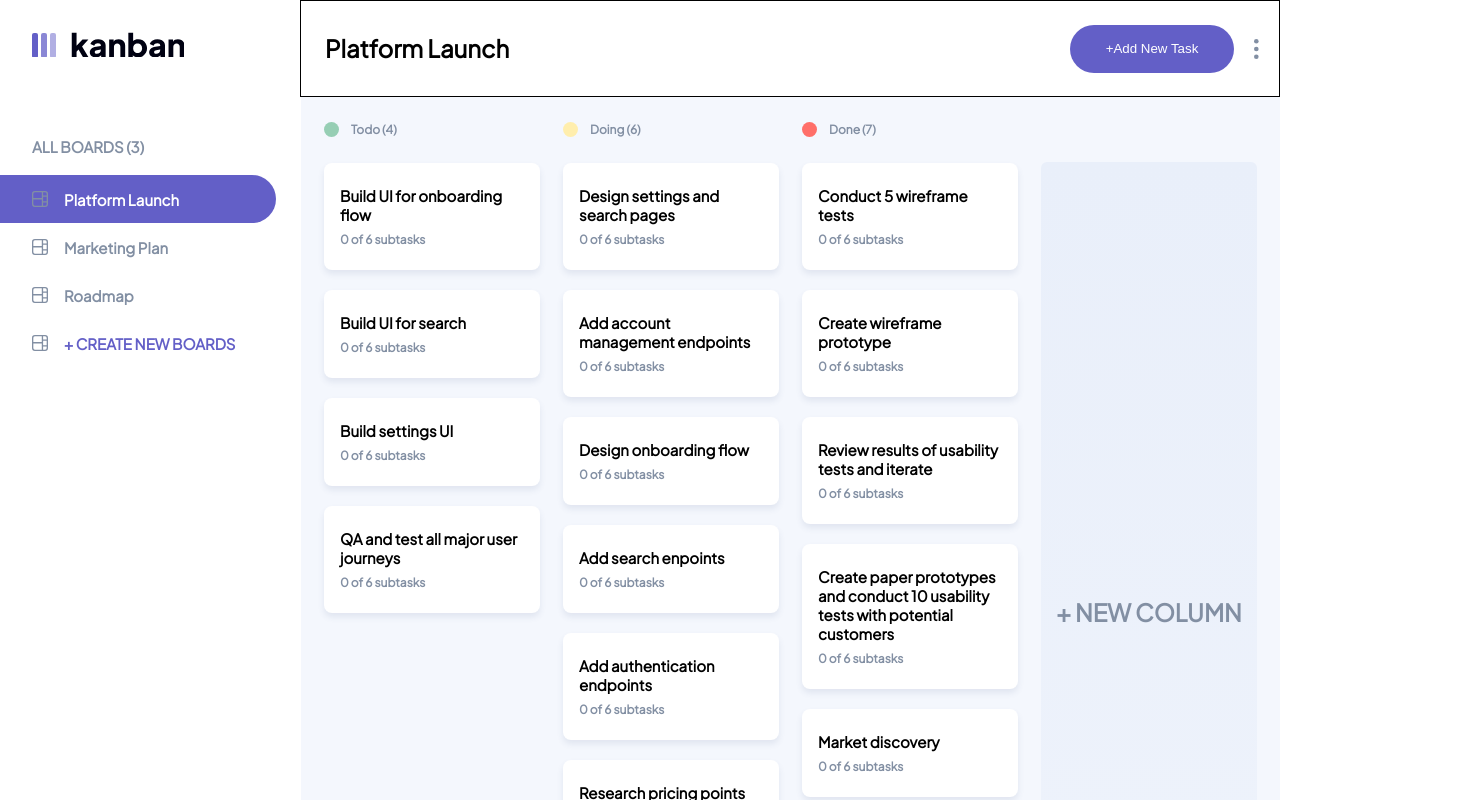
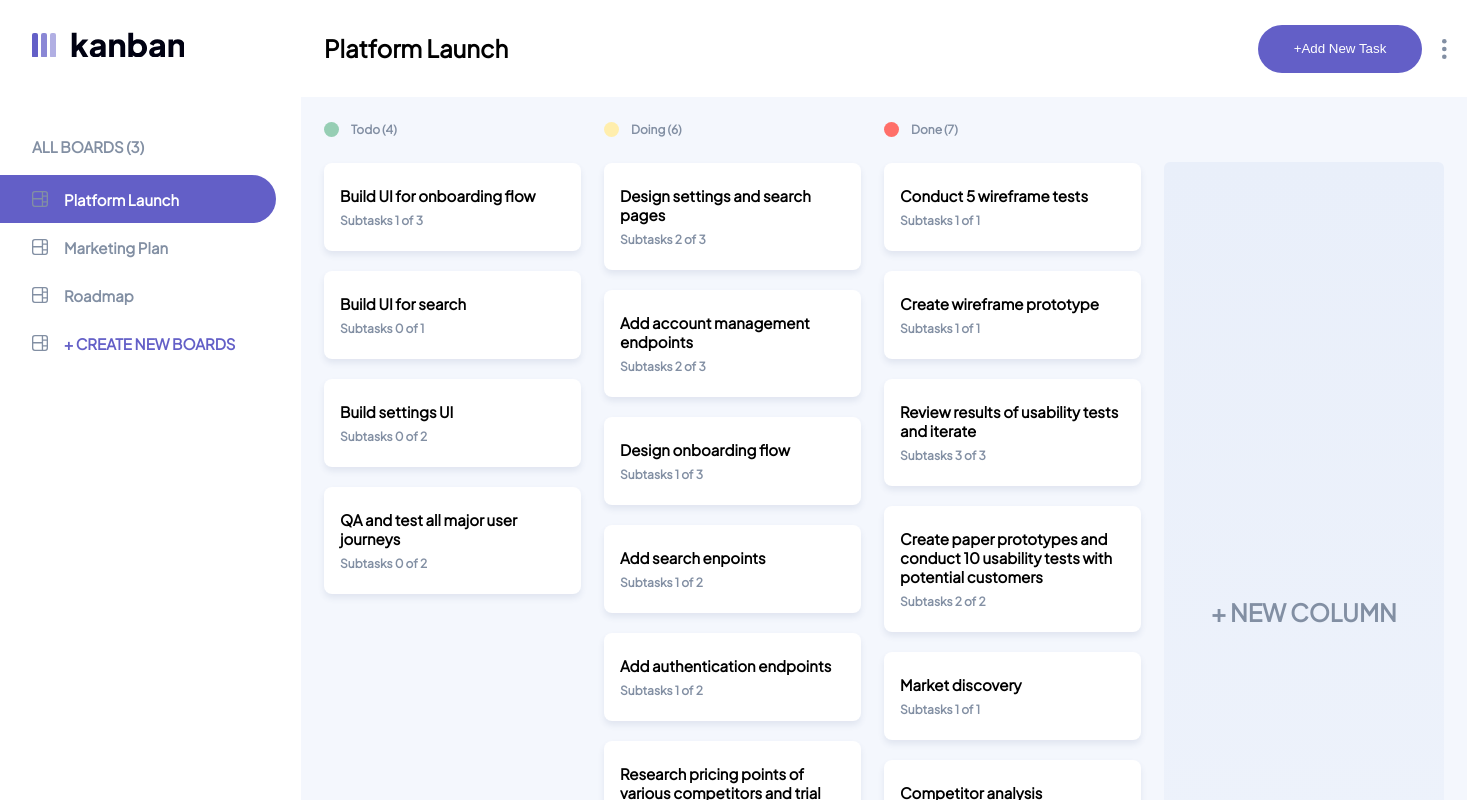
Before and after one commit to jlee380/kanbanClone, a React (Create React App) app: page / in a window 1280 px wide. Shown: the top 800 px of the page, 1467 px wide, since content can reach past the window. Built offline with nearby package versions, Linux system fonts and the light colour scheme.

Commit message:
a counter of subtasks on dashboard added

```diff
--- a/src/App.css
+++ b/src/App.css
@@ -15,15 +15,3 @@
 #dark .main {
 	background-color: #2B2C37;
 }
-
-.sideBar {
-
-}
-
-.header {
-	grid-area: headerArea;
-}
-
-.App:nth-child(3) {
-
-}
--- a/src/components/Dashboard.js
+++ b/src/components/Dashboard.js
@@ -5,13 +5,13 @@ import { BoardContext } from "../App";
 import { COLORS } from "../theme/styles";
 
 const Wrapper = styled.div`
-	flex: 1 1 auto;
-	min-width: 0;
+	// flex: 1 1 auto;
+	// min-width: 0;
 `;
 const DashboardContainer = styled.div`
 	display: flex;
 
-	overflow-x: auto;
+	// overflow-x: auto;
 
 	background: ${COLORS.LIGHTGRAY};
 `;
@@ -97,11 +97,9 @@ const AddNewColumn = styled.p`
 const colors = ["#96ceb4", "#ffeead", "#ff6f69", "#ffcc5c", "#88d8b0"];
 
 function Dashboard() {
-	const { setIsModalOpen, setSelectedTask, columns } =
+	const { setIsModalOpen, setSelectedTask, columns, completedTasks } =
 		useContext(BoardContext);
-
-	useEffect(() => {}, []);
-
+	console.log(columns);
 	return (
 		<>
 			<Wrapper>
@@ -135,7 +133,23 @@ function Dashboard() {
 														);
 													}}>
 													<Title>{item.title}</Title>
-													<SubtaskCounter>{`0 of 6 subtasks`}</SubtaskCounter>
+
+													<SubtaskCounter>
+														{`Subtasks `}
+														{
+															item.subtasks.filter(
+																(sub) =>
+																	sub.isCompleted ===
+																	true
+															).length
+														}
+														{` of `}
+														{
+															item.subtasks.filter(
+																(sub) => sub
+															).length
+														}
+													</SubtaskCounter>
 												</Li>
 											) : null
 										)}
--- a/src/components/Header.js
+++ b/src/components/Header.js
@@ -11,10 +11,6 @@ import { BoardContext } from "../App";
 
 const HeaderContainer = styled.div`
 	display: flex;
-
-	// position: sticky;
-	// top: 0;
-	// left: 0;
 
 	background-color: white;
 `;
@@ -40,7 +36,7 @@ const RightContainer = styled.div`
 	flex-grow: 1;
 	justify-content: space-between;
 
-	border: 0.1rem solid;
+	// border: 0.1rem solid;
 `;
 
 const SelectedBoardName = styled.div`
--- a/src/index.css
+++ b/src/index.css
@@ -1,17 +1,21 @@
 html {
 	font-size: 62.5%;
-}
-/* main {
-	overflow: scroll;
-} */
+	box-sizing: border-box;
+  }
+
+  *,
+  *::before,
+  *::after {
+	box-sizing: inherit;
+  }
 
 
-*{
+* {
 	margin: 0;
 	padding: 0;
 }
 
-body > #root > div {
-
+/* .App {
+	width: 100%;
 	height: 100vh;
-  }
+} */
```
